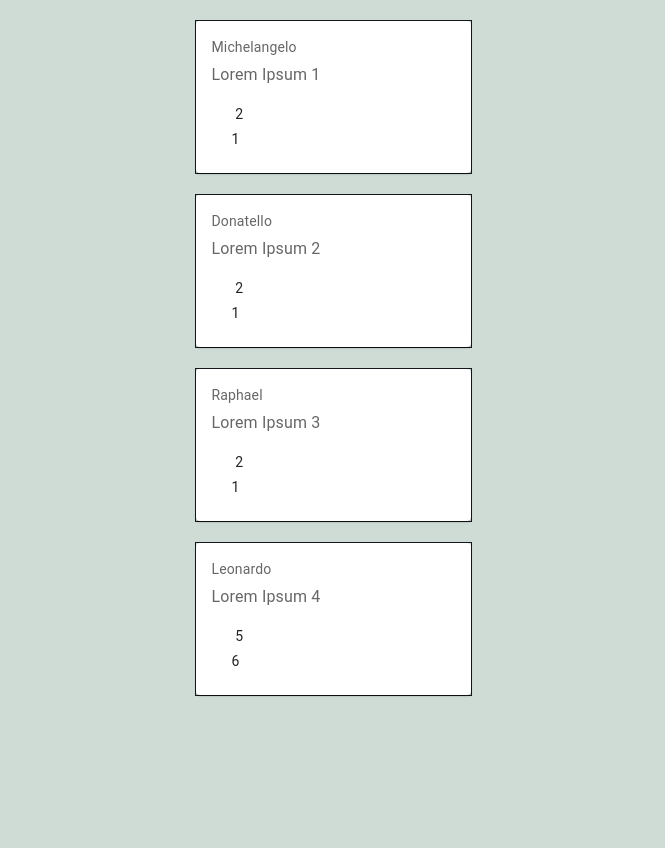
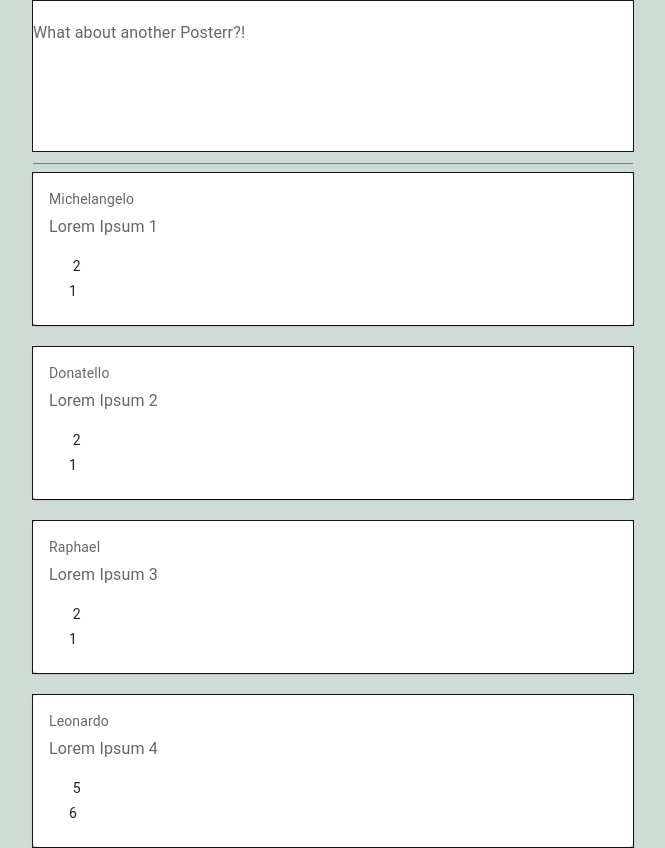
Before and after one commit to samisafatli/Twitter-TSReact, a React (Vite) app: page / in a window 1280 px wide. Shown: the whole page, without its empty margins (67-732 px from the left). Before the commit the page ends 800 px from the top, so only its background shows below. Built offline with nearby package versions, Linux system fonts and the light colour scheme; some icons are missing.

Commit message:
wip create poster

```diff
--- a/src/components/Feed/index.tsx
+++ b/src/components/Feed/index.tsx
@@ -1,11 +1,12 @@
 import React from 'react';
 import Post from '../Post';
-
+import PostCreator from '../PostCreator';
 import {feed} from '../../../mockedData'
 
 const Feed: React.FC = () => {
     return (
         <div>
+            <PostCreator/>
             {feed.map(post => (
                 <Post
                     username={post.username}
--- /dev/null
+++ b/src/components/PostCreator/index.tsx
@@ -0,0 +1,28 @@
+import React from 'react';
+import { Container } from './styles';
+import Box from '@mui/material/Box';
+import TextField from '@mui/material/TextField';
+
+const PostCreator = () => {
+  return (
+    <Container>
+      <Box
+        sx={{
+          width: 600,
+          height: 150,
+        }}
+      >
+        <TextField fullWidth
+          multiline
+          rows={6}
+          maxRows={6}
+          id="standard-basic"
+          label="What about another Posterr?!"
+          variant="standard"
+         />
+      </Box>
+    </Container>
+  );
+}
+
+export default PostCreator;
--- /dev/null
+++ b/src/components/PostCreator/styles.ts
@@ -0,0 +1,6 @@
+import styled from "styled-components";
+
+export const Container = styled.div`
+    background: white;
+    border: 1px solid var(--secondary);
+`
```
